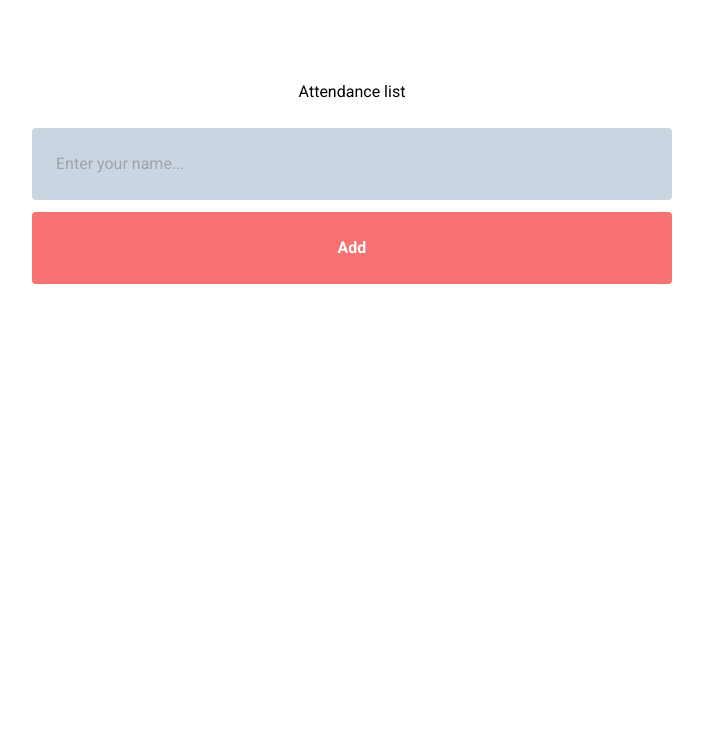
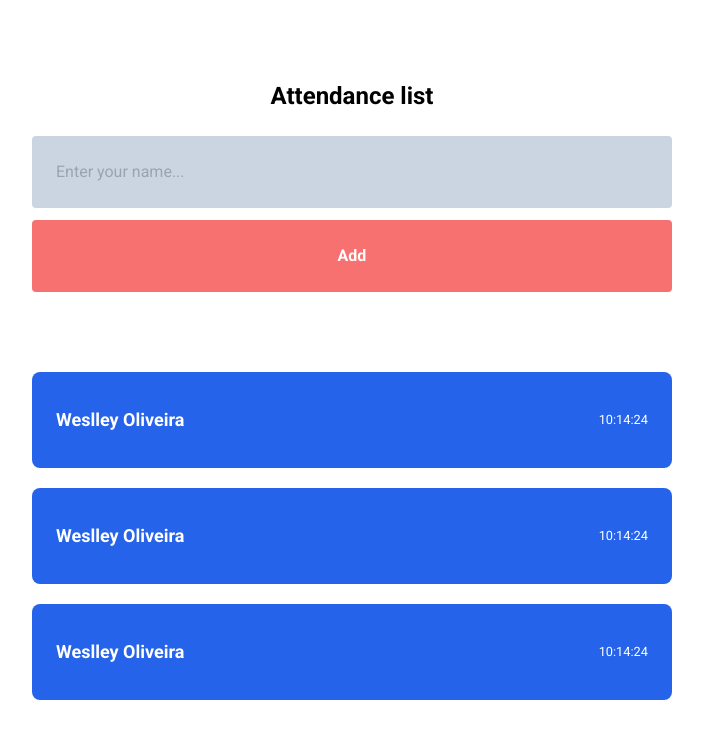
Before and after one commit to weslleyolli/Attendance-list, a React (Vite) app: page / in a window 1280 px wide. Shown: the top 738 px of the page, without its empty margins (288-991 px from the left). Built offline with nearby package versions, Linux system fonts and the light colour scheme.

Commit message:
components

```diff
--- a/src/App.jsx
+++ b/src/App.jsx
@@ -1,14 +1,18 @@
+import { Card } from "./components/Card"
 import "./style/global.css"
 
 function App() {
   return (
     <div className="flex items-center flex-col">
-      <h1 className="m-20 mb-6">Attendance list</h1>
+      <h1 className="m-20 mb-6 font-bold text-2xl" >Attendance list</h1>
       <input className="w-1/2 p-6 bg-slate-300 rounded border-0 text-base" type="text" placeholder="Enter your name..." />
       <button
         className="w-1/2 p-6 font-bold bg-red-400 text-white rounded mt-3 mb-20 hover:bg-red-500 transition duration-200 ease-in-out text-base"
         type="button"
       >Add</button>
+      <Card />
+      <Card />
+      <Card />
     </div>
   )
 }
--- /dev/null
+++ b/src/components/Card/index.jsx
@@ -0,0 +1,10 @@
+import React from "react";
+
+export function Card() {
+    return(
+        <div className="h-24 w-1/2 bg-blue-600 text-white rounded-lg mb-5 flex items-center justify-between p-6">
+            <strong className="text-lg">Weslley Oliveira</strong>
+            <small>10:14:24</small>
+        </div>
+    )
+}
```
